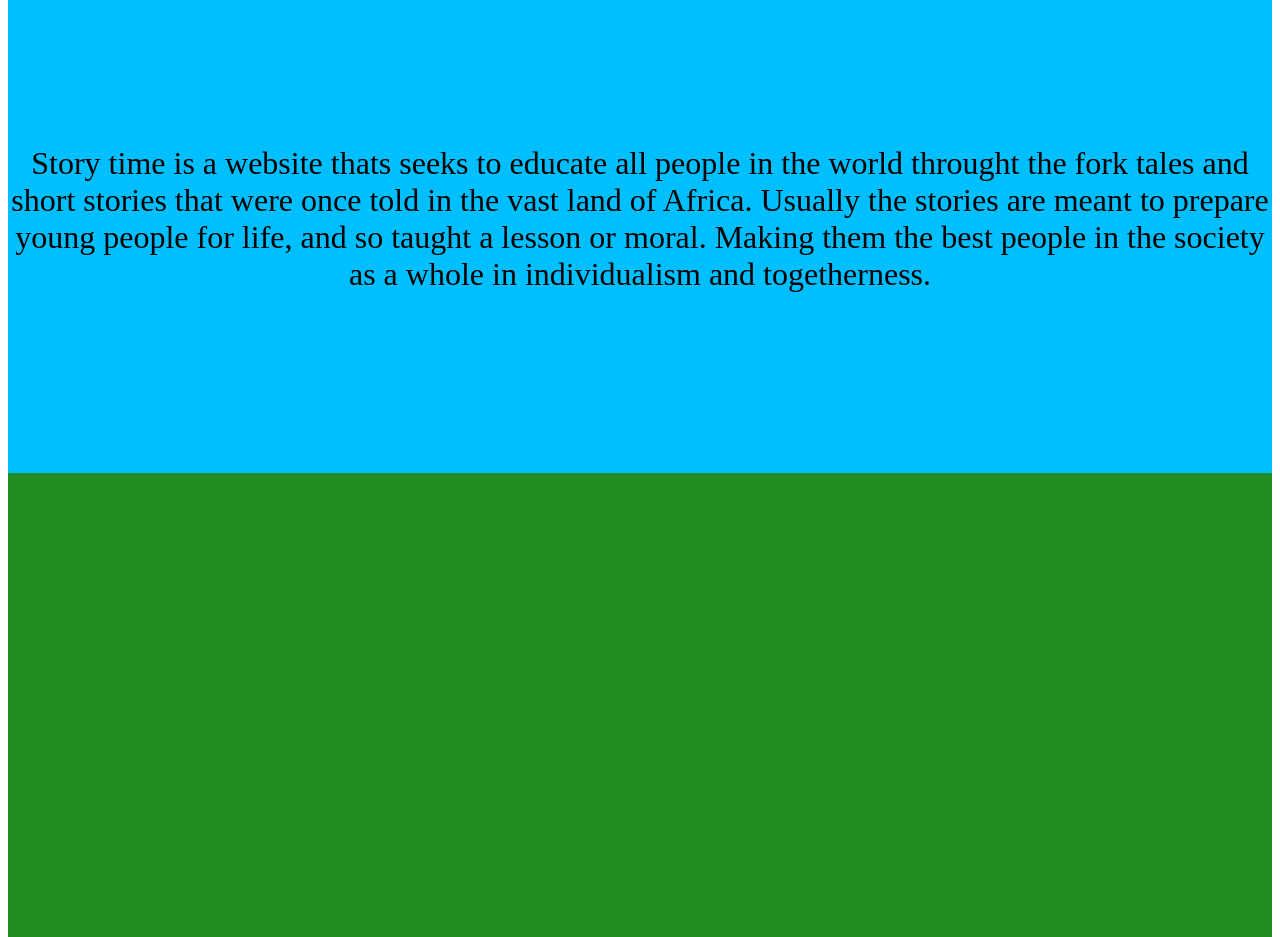
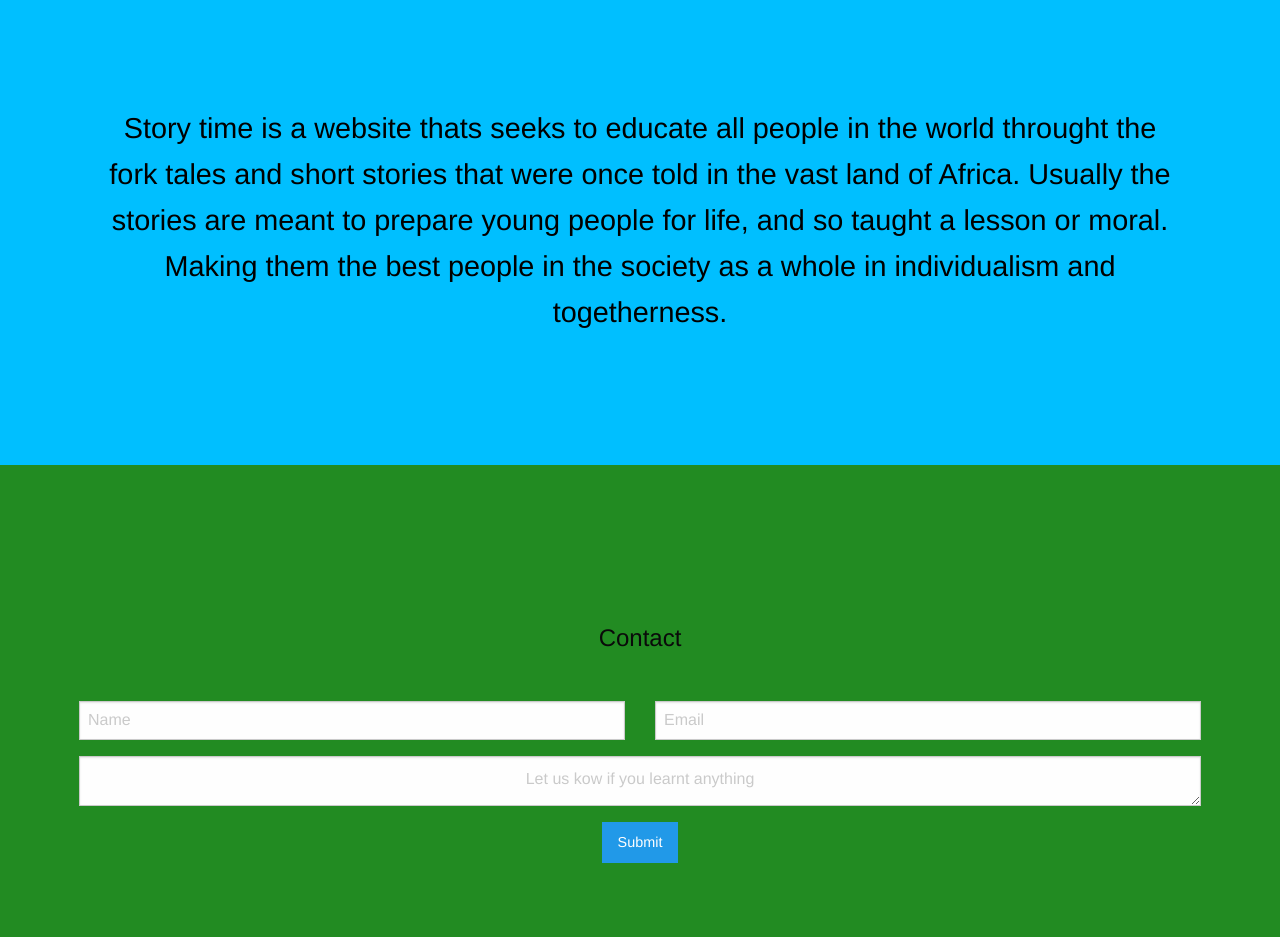
Before and after one commit to meshnesh/story-time, a plain HTML site: page index.html in a window 1280 px wide. Shown: the part 815-1752 px from the top of the page. Drawn offline with Linux system fonts and the light colour scheme.

Commit message:
complete skeleton of the website

```diff
--- a/css/app.css
+++ b/css/app.css
@@ -8,6 +8,13 @@ p {
     color: #000;
     text-align: center;
     /*    font-size: 2em;*/
+}
+
+h3 {
+    padding-top: 8%;
+    font-size: 1.5em;
+    text-align: center;
+    margin-bottom: 4%;
 }
 
 
@@ -75,11 +82,12 @@ nav li a {
 }
 
 .small-10 {
-    padding-top: 15vh;
+    padding-top: 10%;
+    width: 92.33333%;
 }
 
 .small-10 p {
-    font-size: 2em;
+    font-size: 1.8em;
 }
 
 
@@ -89,7 +97,17 @@ nav li a {
 /************CHAT SECTION************/
 
 #chat {
+    padding: 5%;
+    height: 80vh;
     background-color: forestgreen;
+}
+
+form {
+    margin-bottom: 5%;
+}
+
+textarea {
+    text-align: center;
 }
 
 
--- a/index.html
+++ b/index.html
@@ -6,7 +6,7 @@
     <meta http-equiv="x-ua-compatible" content="ie=edge">
     <meta name="viewport" content="width=device-width, initial-scale=1.0">
     <title>Story Time</title>
-    <!--    <link rel="stylesheet" href="css/foundation.css">-->
+    <link rel="stylesheet" href="css/foundation.css">
     <link rel="stylesheet" href="css/app.css">
 </head>
 
@@ -60,6 +60,41 @@
     </section>
 
     <section id="chat">
+        <h3>
+            Contact
+        </h3>
+
+
+
+        <form>
+            <div class="row">
+                <div class="medium-6 columns">
+                    <label>
+                        <input type="text" placeholder="Name">
+                    </label>
+                </div>
+                <div class="medium-6 columns">
+                    <label>
+                        <input type="text" placeholder="Email">
+                    </label>
+                </div>
+            </div>
+
+            <div class="row">
+                <div class="small-12 small-centered large-uncentered columns">
+                    <label>
+
+                        <textarea placeholder="Let us kow if you learnt anything"></textarea>
+                    </label>
+                </div>
+            </div>
+
+            <div class="input-group-button">
+                <input type="submit" class="button" value="Submit">
+            </div>
+        </form>
+
+
 
     </section>
 
```
